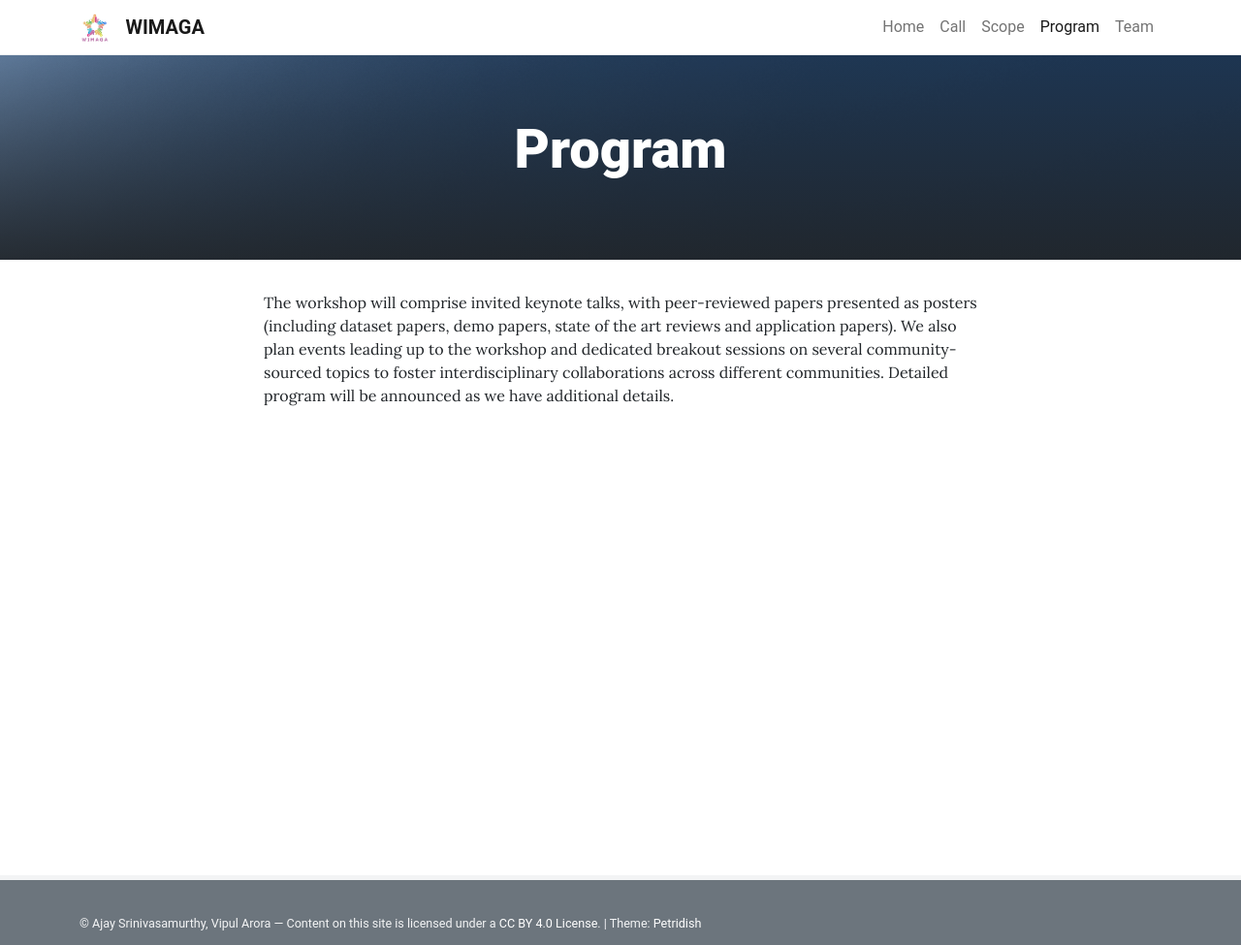
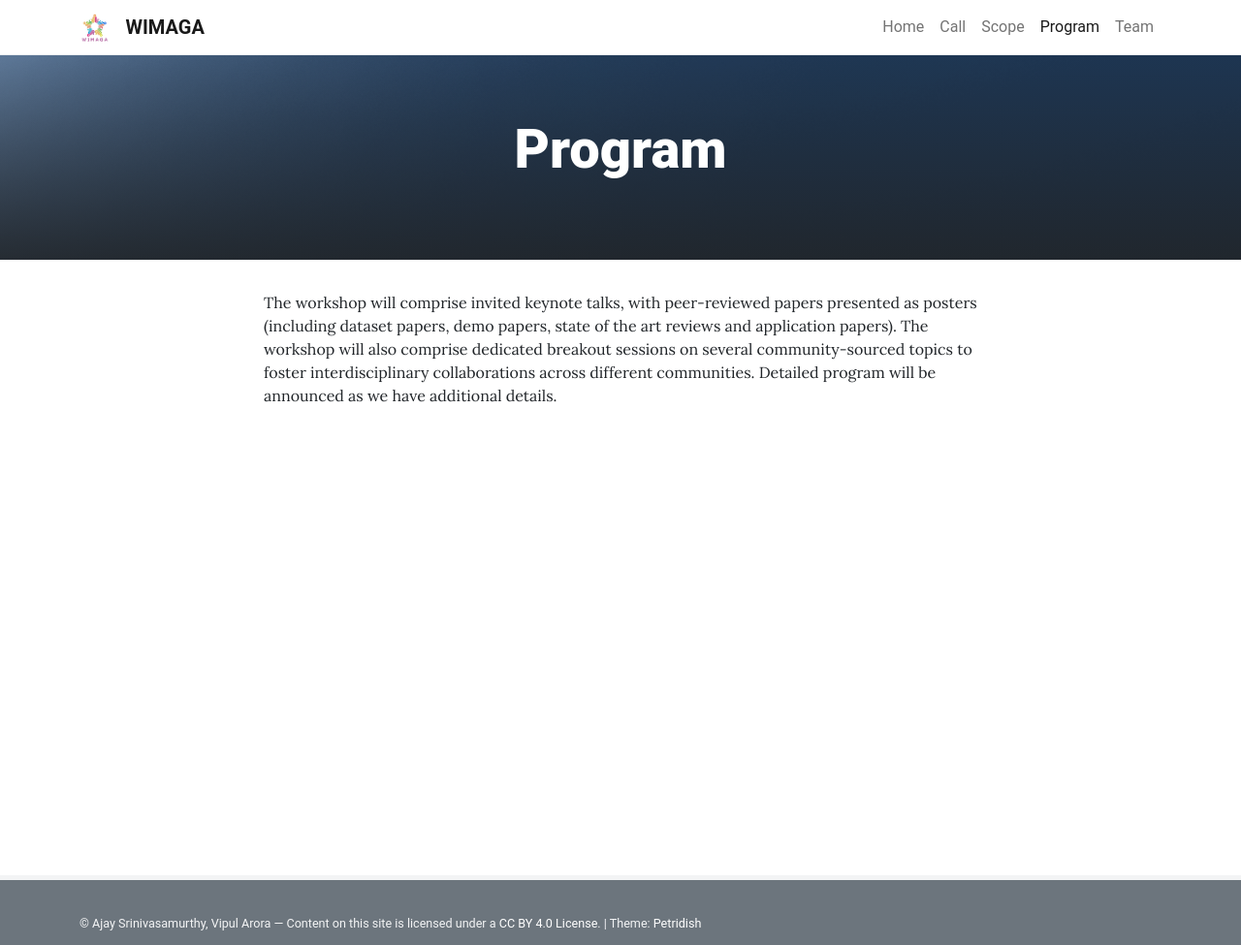
Before and after one commit to WIMAGA/wimaga.github.io, a Jekyll site: the page built from pages/program.md, in a window 1280 px wide. Shown: the whole page at 97% size. Built offline with Jekyll 4.4.1, drawn with Linux system fonts in a browser that asks for light colours.

Commit message:
Update program.md

```diff
--- a/pages/program.md
+++ b/pages/program.md
@@ -5,4 +5,4 @@ permalink: /program/
 ---
 
 
-The workshop will comprise invited keynote talks, with peer-reviewed papers presented as posters (including dataset papers, demo papers, state of the art reviews and application papers). We also plan events leading up to the workshop and dedicated breakout sessions on several community-sourced topics to foster interdisciplinary collaborations across different communities. Detailed program will be announced as we have additional details.
+The workshop will comprise invited keynote talks, with peer-reviewed papers presented as posters (including dataset papers, demo papers, state of the art reviews and application papers). The workshop will also comprise dedicated breakout sessions on several community-sourced topics to foster interdisciplinary collaborations across different communities. Detailed program will be announced as we have additional details.
```
